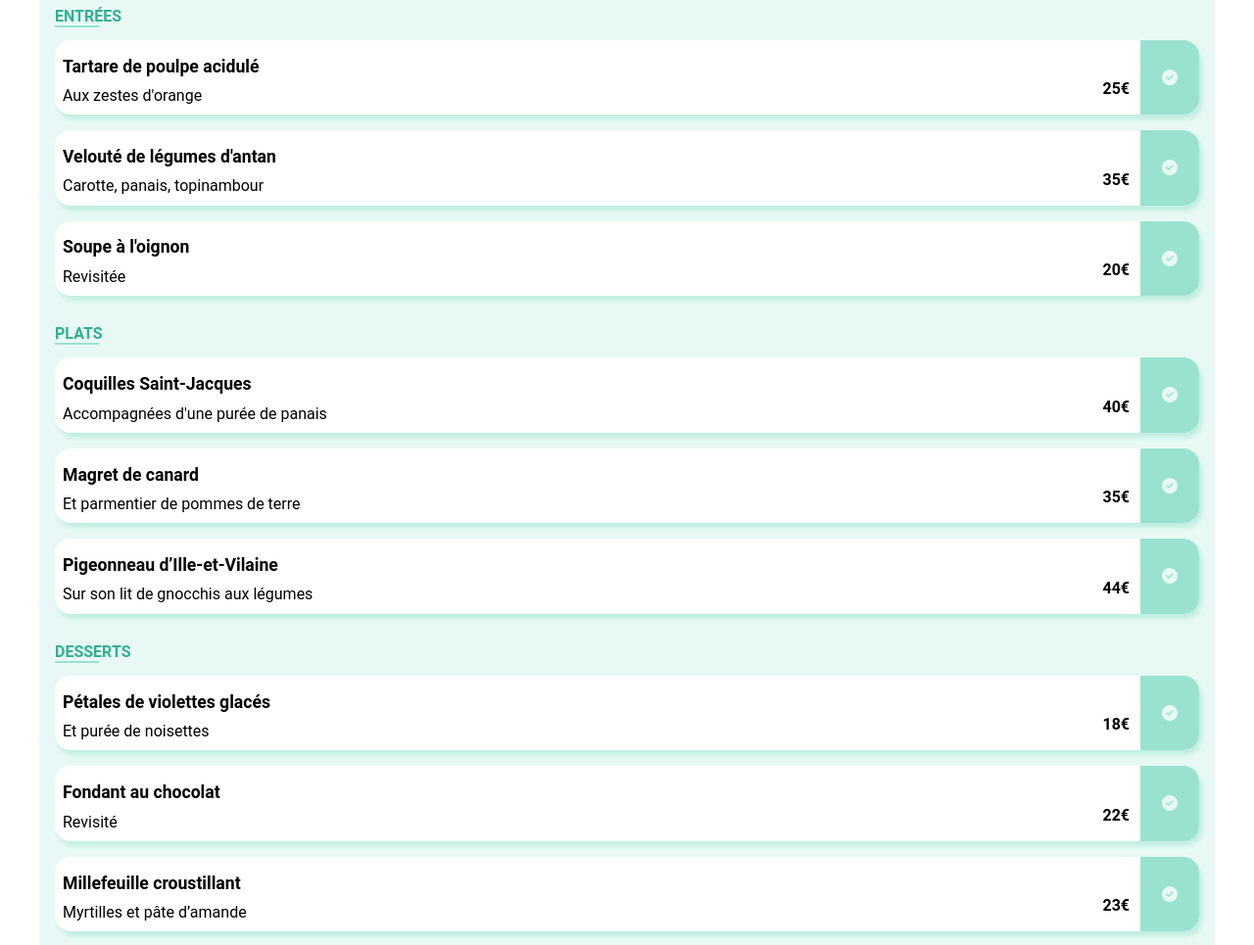
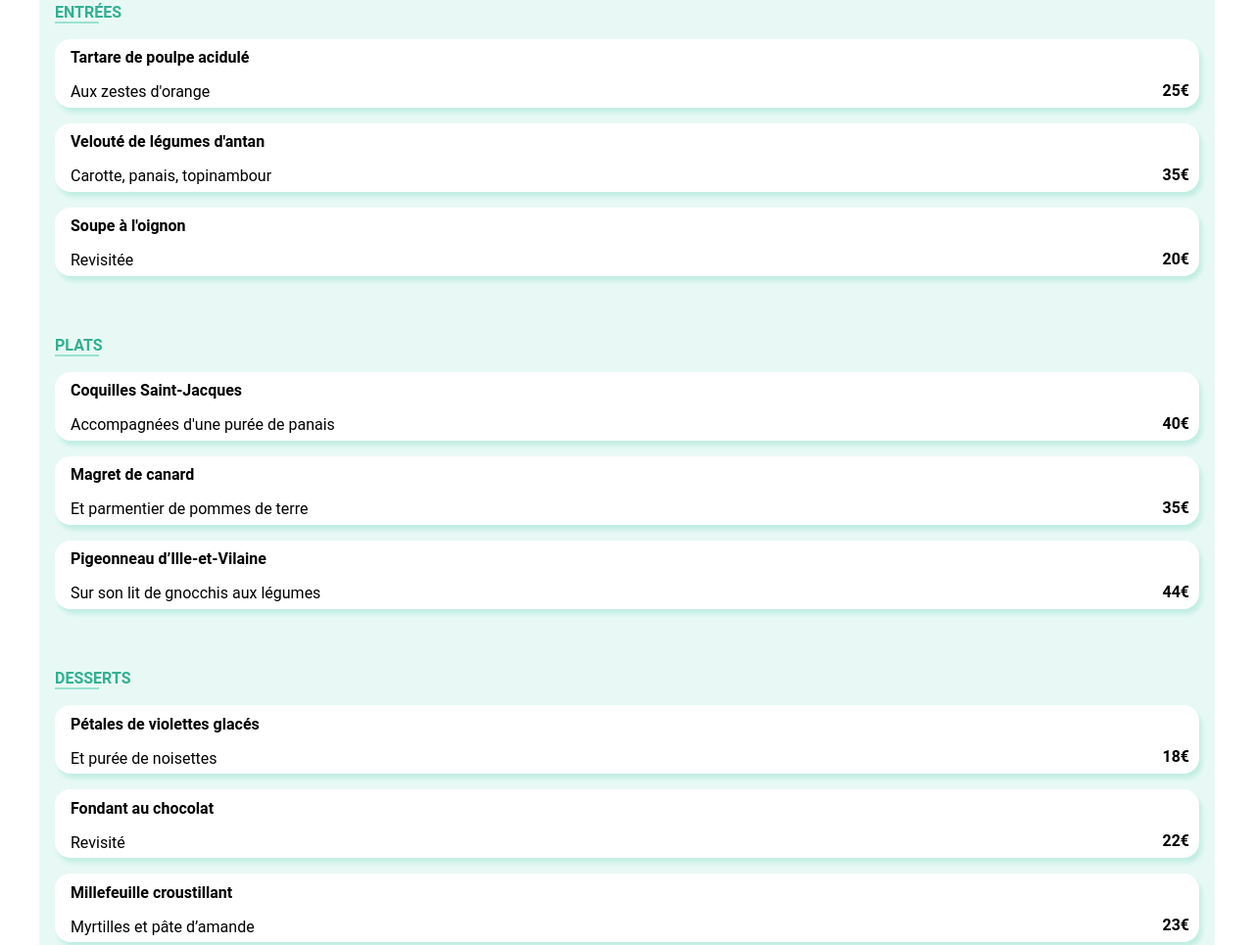
Before and after one commit to synaptik-development/kuhlersebastien_3_30042021, a plain HTML site: page a_la_francaise.html in a window 1280 px wide. Shown: the part 911-1876 px from the top of the page at 98% size. Drawn offline with Linux system fonts and the light colour scheme; a web font is replaced by a local one.

Commit message:
anim btn, cards and heart-icons

```diff
--- a/a_la_francaise.html
+++ b/a_la_francaise.html
@@ -24,91 +24,109 @@
 
         <div class="annex__main__body">
             <div class="annex__main__title">
-                <i class="far fa-heart"></i>
+                <i class="far fa-heart far--1"><i class="fas fa-heart fas--1"></i></i>
                 <h1>À la française</h1>
             </div>
 
             <section>
-                <h2 class="annex__section__title">ENTRÉES<span class="underline"></span></h2>
+                <h2>ENTRÉES<span class="underline"></span></h2>
                 <div class="annex__card">
-                    <div>
+                    <div class="annex__card__content">
                         <h3>Tartare de poulpe acidulé</h3>
                         <p>Aux zestes d'orange</p>
                     </div>
-                    <span>25€</span>
-                    <div class="check-card"><i class="fas fa-check-circle"></i></div>
+                    <div class="price">
+                        <p>25€</p>
+                        <span class="check"><i class="fas fa-check-circle"></i></span>
+                    </div>
                 </div>
                 <div class="annex__card">
-                    <div>
+                    <div class="annex__card__content">
                         <h3>Velouté de légumes d'antan</h3>
                         <p>Carotte, panais, topinambour</p>
                     </div>
-                    <span>35€</span>
-                    <div class="check-card"><i class="fas fa-check-circle"></i></div>
+                    <div class="price">
+                        <p>35€</p>
+                        <span class="check"><i class="fas fa-check-circle"></i></span>
+                    </div>
                 </div>
                 <div class="annex__card">
-                    <div>
+                    <div class="annex__card__content">
                         <h3>Soupe à l'oignon</h3>
                         <p>Revisitée</p>
                     </div>
-                    <span>20€</span>
-                    <div class="check-card"><i class="fas fa-check-circle"></i></div>
+                    <div class="price">
+                        <p>20€</p>
+                        <span class="check"><i class="fas fa-check-circle"></i></span>
+                    </div>
                 </div>
             </section>
 
             <section>
-                <h2 class="annex__section__title">PLATS<span class="underline"></span></h2>
+                <h2>PLATS<span class="underline"></span></h2>
                 <div class="annex__card">
-                    <div>
+                    <div class="annex__card__content">
                         <h3>Coquilles Saint-Jacques</h3>
                         <p>Accompagnées d'une purée de panais</p>
                     </div>
-                    <span>40€</span>
-                    <div class="check-card"><i class="fas fa-check-circle"></i></div>
+                    <div class="price">
+                        <p>40€</p>
+                        <span class="check"><i class="fas fa-check-circle"></i></span>
+                    </div>
                 </div>
                 <div class="annex__card">
-                    <div>
+                    <div class="annex__card__content">
                         <h3>Magret de canard</h3>
                         <p>Et parmentier de pommes de terre</p>
                     </div>
-                    <span>35€</span>
-                    <div class="check-card"><i class="fas fa-check-circle"></i></div>
+                    <div class="price">
+                        <p>35€</p>
+                        <span class="check"><i class="fas fa-check-circle"></i></span>
+                    </div>
                 </div>
                 <div class="annex__card">
-                    <div>
+                    <div class="annex__card__content">
                         <h3>Pigeonneau d’Ille-et-Vilaine</h3>
                         <p>Sur son lit de gnocchis aux légumes</p>
                     </div>
-                    <span>44€</span>
-                    <div class="check-card"><i class="fas fa-check-circle"></i></div>
+                    <div class="price">
+                        <p>44€</p>
+                        <span class="check"><i class="fas fa-check-circle"></i></span>
+                    </div>
                 </div>
             </section>
 
             <section>
-                <h2 class="annex__section__title">DESSERTS<span class="underline"></span></h2>
+                <h2>DESSERTS<span class="underline"></span></h2>
                 <div class="annex__card">
-                    <div>
+                    <div class="annex__card__content">
                         <h3>Pétales de violettes glacés</h3>
                         <p>Et purée de noisettes</p>
                     </div>
-                    <span>18€</span>
-                    <div class="check-card"><i class="fas fa-check-circle"></i></div>
+                    <div class="price">
+                        <p>18€</p>
+                        <span class="check"><i class="fas fa-check-circle"></i></span>
+                    </div>
                 </div>
                 <div class="annex__card">
-                    <div>
+                    <div class="annex__card__content">
                         <h3>Fondant au chocolat</h3>
                         <p>Revisité</p>
                     </div>
-                    <span>22€</span>
-                    <div class="check-card"><i class="fas fa-check-circle"></i></div>
+                    <div class="price">
+                        <p>22€</p>
+                        <span class="check"><i class="fas fa-check-circle"></i></span>
+                    </div>
                 </div>
                 <div class="annex__card">
-                    <div>
+                    <div class="annex__card__content">
                         <h3>Millefeuille croustillant</h3>
                         <p>Myrtilles et pâte d’amande</p>
                     </div>
-                    <span>23€</span>
-                    <div class="check-card"><i class="fas fa-check-circle"></i></div>
+                    <div class="price">
+                        <p>23€</p>
+                        <span class="check"><i class="fas fa-check-circle"></i></span>
+                    </div>
                 </div>
             </section>
 
--- a/scss/base/_reset.scss
+++ b/scss/base/_reset.scss
@@ -2,14 +2,37 @@
     list-style-type: none;
 }
 
-body{
-    padding-left: 10px;
-    padding-right: 10px;
+body{display: flex;
+    flex-direction: column;
     max-width: 1200px;
     margin: auto;
+    position: relative;
 }
 
 img{
     object-fit: cover;
     width: 100%;
 }
+
+
+.far{
+    align-self: center;
+    transform: scale(1.5);
+}
+
+.far--1{
+    position: relative;
+    .fas--1{
+        position: absolute;
+        overflow: hidden;
+        top: 0;
+        left: 0;
+        color: $color-primary;
+        opacity: 0;
+        &:hover{
+            cursor: pointer;
+            opacity: 1;
+            transition: opacity 350ms;
+        }
+    }
+}
--- a/scss/base/_typography.scss
+++ b/scss/base/_typography.scss
@@ -17,5 +17,5 @@ h1, h2{
 
 h3{
     font-weight: bold;
-    font-size: 1.1rem;
+    font-size: 1rem;
 }
--- a/scss/components/_buttons.scss
+++ b/scss/components/_buttons.scss
@@ -1,7 +1,7 @@
 .btn {
     display: block;
     color: white;
-    background-image: radial-gradient(lighten($color-primary, 10%), $color-primary);
+    background-color: $color-primary;
     border-radius: $border;
     border: none;
     padding: 0.8rem 2rem 0.8rem 2rem;
@@ -10,4 +10,17 @@
     margin-bottom: 1rem;
     @include box-shadow;
     @include margin;
+    &:hover{
+        animation: btn-move 350ms forwards;
+    }
 }
+
+@keyframes btn-move{
+    0%{
+        background-color: $color-primary;
+    }
+    100%{
+        background-color: lighten($color-primary, 10%);
+        box-shadow: 3px 5px 5px darken($color-tertiary, 20%);
+    }
+}
--- a/scss/pages/_annex.scss
+++ b/scss/pages/_annex.scss
@@ -1,10 +1,13 @@
 .annex__main__figure{
-    width: fit-content;
+    display: flex;
     margin: 0;
+    img{
+        width: 100%;
+    }
 }
 
 .annex__main__body{
-    background-color:$lighten-20;
+    background-color: $lighten-20;
     border-radius: 2rem 2rem 0 0;
     padding: 1rem;
     position: relative;
@@ -15,19 +18,17 @@
     .btn{
         align-self: center;
     }
-}
-
     .annex__main__title{
         display: flex;
         flex-direction: row-reverse;
         justify-content: space-between;
         i{
             align-self: center;
-        transform: scale(1.5);
         }
     }
-
-.annex__section__title{
+    section{
+        margin-bottom: 2rem;
+        h2{
             color: darken($color-tertiary, 30%);
             font-size: 1rem;
             display: flex;
@@ -37,3 +38,18 @@
                 width: 45px;
             }
         }
+    }
+}
+
+.annex__card{
+    &:hover{
+        &>.price{
+            animation: price-move 350ms cubic-bezier(.32, 0, .07, 1) forwards;
+        }
+        .check{
+            &>i{
+                animation: rotate 350ms 200ms;
+            }
+        }
+    }
+}
--- a/scss/style.scss
+++ b/scss/style.scss
@@ -1,9 +1,10 @@
+@import "./utils/variables";
 @import "./base/reset";
-@import "./utils/variables";
 @import "./utils/mixins";
 @import "./base/typography";
 @import "./components/buttons";
 @import "./components/cards";
+@import "./utils/keyframes";
 @import "./layout/footer";
 @import "./layout/header";
 @import "./pages/main";
--- /dev/null
+++ b/scss/utils/_keyframes.scss
@@ -0,0 +1,17 @@
+@keyframes price-move{
+    0%{
+        transform: translateX(60px);
+    }
+    100%{
+        transform: translateX(0);
+    }
+}
+
+@keyframes rotate{
+    0%{
+        transform: rotate(0deg);
+    }
+    100%{
+        transform: rotate(360deg);
+    }
+}
--- a/scss/utils/_mixins.scss
+++ b/scss/utils/_mixins.scss
@@ -86,39 +86,52 @@
 }
 
 @mixin annex__card {
+    background-color: white;
     display: flex;
-    justify-content: space-between;
     height: 70px;
-    line-height: 0.8rem;
-    padding: 0.2rem 0.5rem;
-    background-color: white;
     position: relative;
     @include box-shadow;
     border-radius: 1rem;
+    margin-top: 1rem;
     margin-bottom: 1rem;
-    span{
+    overflow: hidden;
+    .annex__card__content{
+        margin-left: 1rem;
+        margin-top: -0.4rem;
+        display: block;
+        width: 500px;
+        padding-right: 70px;
+        overflow: hidden;
+        h3, p{
+            white-space: nowrap;
+            overflow: hidden;
+            text-overflow: ellipsis;
+        }
+    }
+    .price{
+        position: absolute;
         align-self: flex-end;
-        font-weight: bold;
-        margin-bottom: 1rem;
-        margin-right: 63px;
-        bottom: 3px;
-        right: 95px;
-    }
-    .check-card{
-        position: absolute;
+        display: flex;
         right: 0;
         top: 0;
         bottom: 0;
-        width: 60px;
-        color: $lighten-20;
-        background-color: $color-tertiary;
-        border-radius: 0 1rem 1rem 0;
-        i{
-            size: 2rem;
-            height: 10px;
-            width: 10px;
-            margin-left: 22px;
-            margin-top: 50%;
+        transform: translateX(60px);
+        .check{
+            display: block;
+            width: 60px;
+            background-color: #99e2d0;
+            border-radius: 0 1rem 1rem 0;
+            color: white;
+            i{
+                margin-top: 50%;
+                margin-left: 35%;
+            }
+        }
+        p{
+            font-weight: bold;
+            align-self: flex-end;
+            margin-right: 10px;
+            margin-bottom: 0.5rem;
         }
     }
 }
--- a/scss/utils/_variables.scss
+++ b/scss/utils/_variables.scss
@@ -3,5 +3,6 @@ $color-secondary: #ff79da;
 $color-tertiary: #99e2d0;
 $lighten-10: lighten($color-tertiary, 10%);
 $lighten-20: lighten($color-tertiary, 20%);
+$btn-color: radial-gradient(lighten($color-primary, 10%), $color-primary);
 $border: 15rem;
 $padding: 1rem;
```
Also changed, not shown: index.html (+4 -4 lines), css/style.css. Lines whose indentation alone changed are shown as unchanged.
